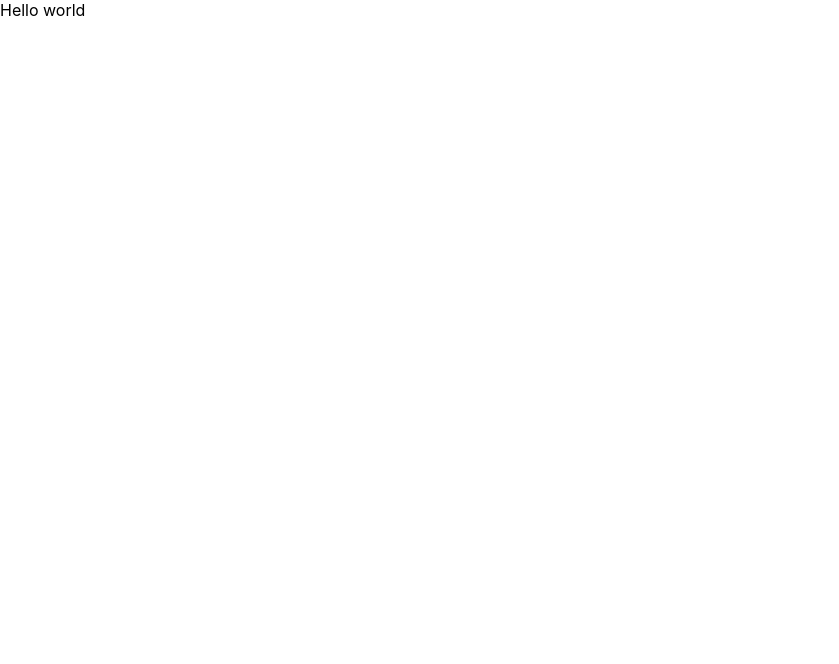
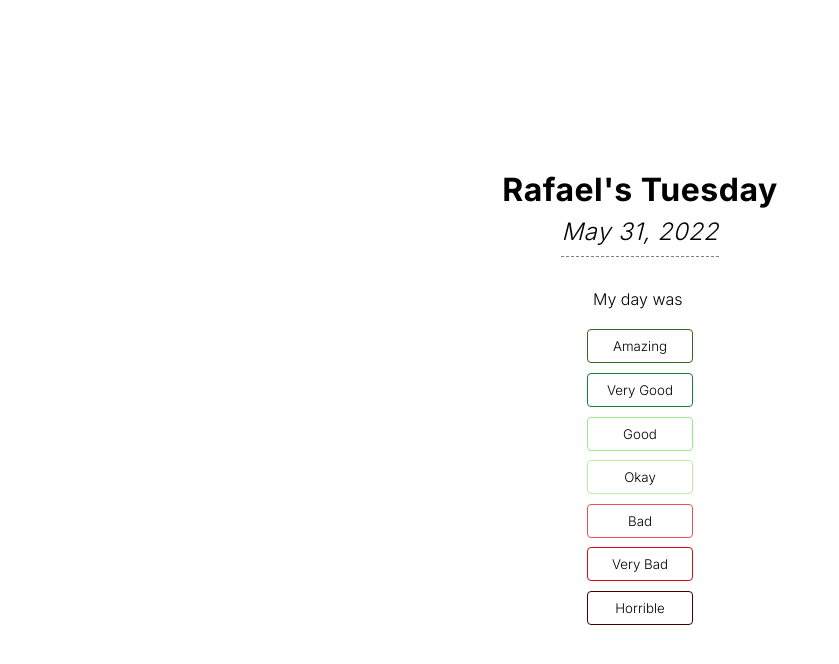
Before and after one commit to rafaelsinger/graderdays, a React (Create React App) app: page / in a window 1280 px wide. Shown: the top 664 px of the page, without its empty margins (0-839 px from the left). Built offline with nearby package versions, Linux system fonts and the light colour scheme.

Commit message:
day rate page with half working transition

```diff
--- a/package.json
+++ b/package.json
@@ -7,8 +7,10 @@
     "@testing-library/react": "^13.3.0",
     "@testing-library/user-event": "^13.5.0",
     "react": "^18.1.0",
+    "react-calendar": "^3.7.0",
     "react-dom": "^18.1.0",
     "react-scripts": "5.0.1",
+    "react-transition-group": "^4.4.2",
     "web-vitals": "^2.1.4"
   },
   "scripts": {
--- a/public/index.html
+++ b/public/index.html
@@ -9,6 +9,9 @@
       name="description"
       content="A calendar app helping you see greater days!"
     />
+    <link rel="preconnect" href="https://fonts.googleapis.com">
+    <link rel="preconnect" href="https://fonts.gstatic.com" crossorigin>
+    <link href="https://fonts.googleapis.com/css2?family=Inter:wght@100;300;700&display=swap" rel="stylesheet">
     <!-- <link rel="apple-touch-icon" href="%PUBLIC_URL%/logo192.png" />
     <link rel="manifest" href="%PUBLIC_URL%/manifest.json" /> -->
     <title>GraderDays</title>
--- a/src/App.js
+++ b/src/App.js
@@ -1,7 +1,15 @@
+import React, { useState } from 'react';
+import 'react-calendar/dist/Calendar.css'
+import Calendar from 'react-calendar'
+import Rating from './Rating'
+
 function App() {
+const [value, onChange] = useState(new Date());
+
   return (
     <div className="App">
-      <div>Hello world</div>
+      {/* <Calendar onChange={onChange} value={value} defaultView={'day'}/> */}
+      <Rating />
     </div>
   );
 }
--- /dev/null
+++ b/src/Rating.js
@@ -0,0 +1,45 @@
+import React, { useState, useEffect, useRef } from 'react';
+import { CSSTransition } from 'react-transition-group';
+import RatingButton from './RatingButton'
+
+const Rating = () => {
+    const [rating, setRating] = useState({text: '', color: null})
+    const [active, setActive] = useState(false);
+
+    const textRef = useRef(null);
+
+    useEffect(() => {
+        if (rating.color){
+            setActive(true);
+        } else {
+            setActive(false);
+        }
+    }, [rating]);
+
+    const day = ["Sunday","Monday","Tuesday","Wednesday","Thursday","Friday","Saturday"];
+    const currentDay = day[(new Date()).getDay()];
+    let currentDate = (new Date()).toDateString().split(' ').slice(1);
+    currentDate[1] = currentDate[1] + ','
+    currentDate = currentDate.join(' ');
+
+    return (
+        <div className='wrapper'>
+            <div className='rating-container' style={{borderColor: rating.color}} >
+                <h3 className='dateTitle'>Rafael's {currentDay}</h3>
+                <h4 className='dateSubtitle'>{currentDate}</h4>
+                <div className='rating-box'>My day was <CSSTransition ref={textRef} in={active} timeout={500} classNames='rating-text'><span ref={textRef} style={{color: rating.color}}>&nbsp;{rating.text}</span></CSSTransition></div>
+                    <div className='buttom-select-menu'>
+                        <RatingButton name={'Amazing'} color={'#33691E'} setRating={setRating}  />
+                        <RatingButton name={'Very Good'} color={'#168039'} setRating={setRating} />
+                        <RatingButton name={'Good'} color={'#96ED89'}setRating={setRating} />
+                        <RatingButton name={'Okay'} color={'#BEEB9F'} setRating={setRating} />
+                        <RatingButton name={'Bad'} color={'#ef5350'} setRating={setRating}  />
+                        <RatingButton name={'Very Bad'} color={'#D40D12'} setRating={setRating} />
+                        <RatingButton name={'Horrible'} color={'#450003'} setRating={setRating} />
+                    </div>
+            </div>
+        </div>
+    )
+}
+
+export default Rating;
--- /dev/null
+++ b/src/RatingButton.js
@@ -0,0 +1,29 @@
+import React, { useState } from 'react';
+
+const RatingButton = ({name, color, setRating}) => {
+
+    const [active, setActive] = useState();
+
+    const clickHandler = (event) => {
+        console.log(event);
+    }
+
+    const mouseOverHandler = (e) => {
+        setActive('active');
+        setRating({text: `${name.toLowerCase()}.`, color: color});
+    }
+
+    const mouseLeaveHandler = () => {
+        setActive('inactive');
+        setRating({text: '', color: null})
+    }
+
+    return (
+        <button className={`option ${active}`} onClick={clickHandler} onMouseOver={(e) => mouseOverHandler(e)} onMouseLeave={mouseLeaveHandler}
+        style={{borderColor: color}}>
+            {name}
+        </button>
+    )
+}
+
+export default RatingButton;
--- a/src/index.css
+++ b/src/index.css
@@ -1,13 +1,89 @@
+*{
+  box-sizing: border-box;
+}
+
 body {
   margin: 0;
-  font-family: -apple-system, BlinkMacSystemFont, 'Segoe UI', 'Roboto', 'Oxygen',
-    'Ubuntu', 'Cantarell', 'Fira Sans', 'Droid Sans', 'Helvetica Neue',
-    sans-serif;
+  font-family: 'Inter', sans-serif;
   -webkit-font-smoothing: antialiased;
   -moz-osx-font-smoothing: grayscale;
 }
 
-code {
-  font-family: source-code-pro, Menlo, Monaco, Consolas, 'Courier New',
-    monospace;
+.dateTitle{
+  font-weight: 700;
+  font-size: 2rem;
+  text-align: center;
+  margin: 0;
+  letter-spacing: 0.5px;
+  padding-bottom: 7.5px;
+  /* font-weight: 300;
+  font-size: 5em; */
 }
+
+.dateSubtitle{
+  font-weight: 500;
+  font-style: italic;
+  font-size: 1.5rem;
+  margin: 0;
+  padding-bottom: 10px;
+  margin-bottom: 2rem;
+  border-bottom: 1px dashed gray;
+  letter-spacing: 0.5px;
+}
+
+.rating-container{
+  width: 80%;
+  /* width: 60vh;
+  height: 80vh; */
+  display: flex;
+  flex-direction: column;
+  align-items: center;
+  justify-content: center;
+  /* border: 1px solid red; */
+}
+
+.wrapper{
+  display: flex;
+  height: 100vh;
+  justify-content: center;
+}
+
+.rating-box{
+  width: 100%;
+  /* height: 30%; */
+  display: flex;
+  justify-content: center;
+  transition: all 0.5s;
+}
+
+.buttom-select-menu{
+  display: flex;
+  flex-direction: column;
+  margin-top: 1rem;
+}
+
+.option{
+  padding: 0.5rem 1.2rem;
+  margin: 0.3rem;
+  text-decoration:none;
+  font-family: 'Inter';
+  border: 0.8px solid gray;
+  background-color: white;
+  border-radius: 4px;
+  transition: all 0.2s;
+}
+
+.rating-text-enter {
+  opacity: 0;
+}
+.rating-text-enter-active {
+  opacity: 1;
+  transition: opacity 500ms;
+}
+.rating-text-exit {
+  opacity: 1;
+}
+.rating-text-exit-active {
+  opacity: 0;
+  transition: opacity 500ms;
+}
```
Also changed, not shown: 1 other file (tests, documents, lock files or other folders).
